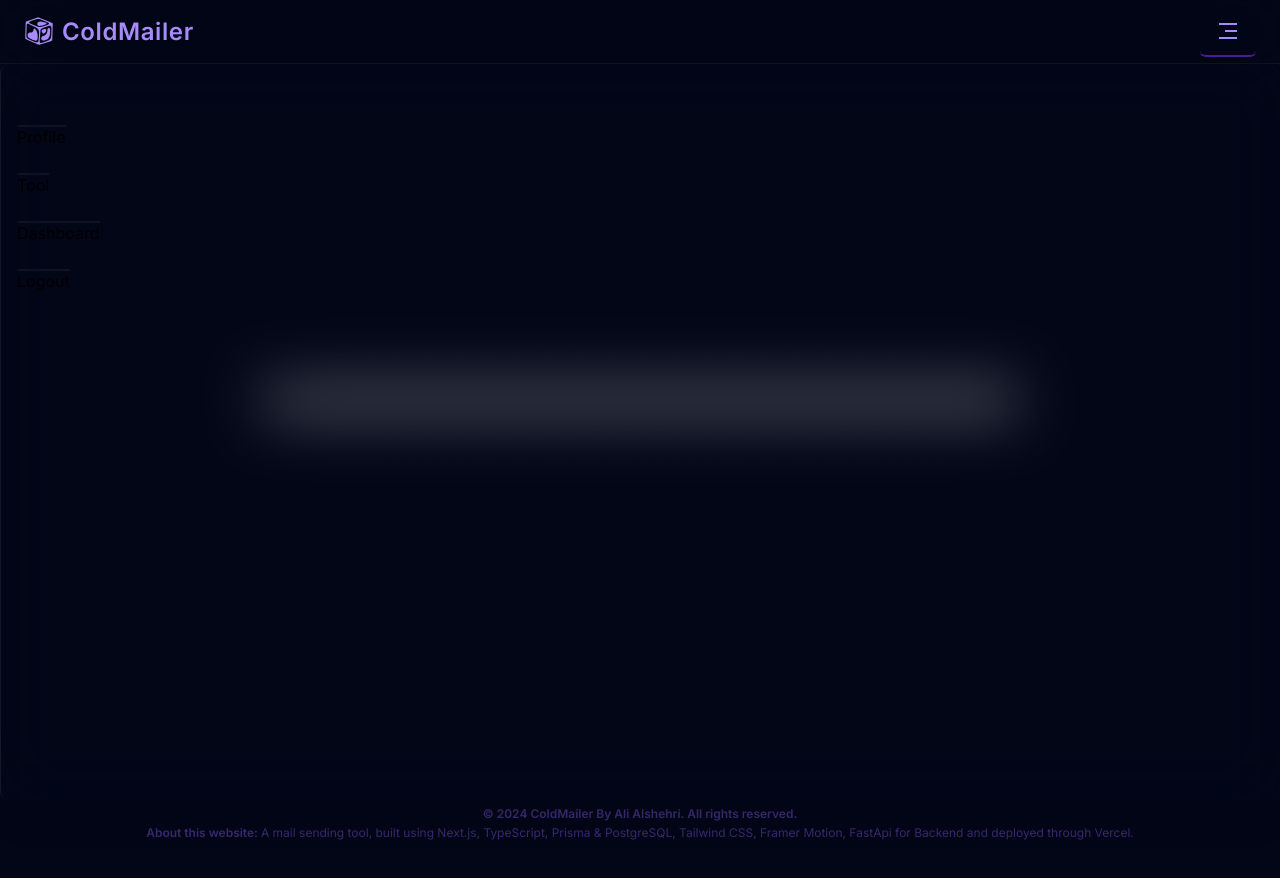
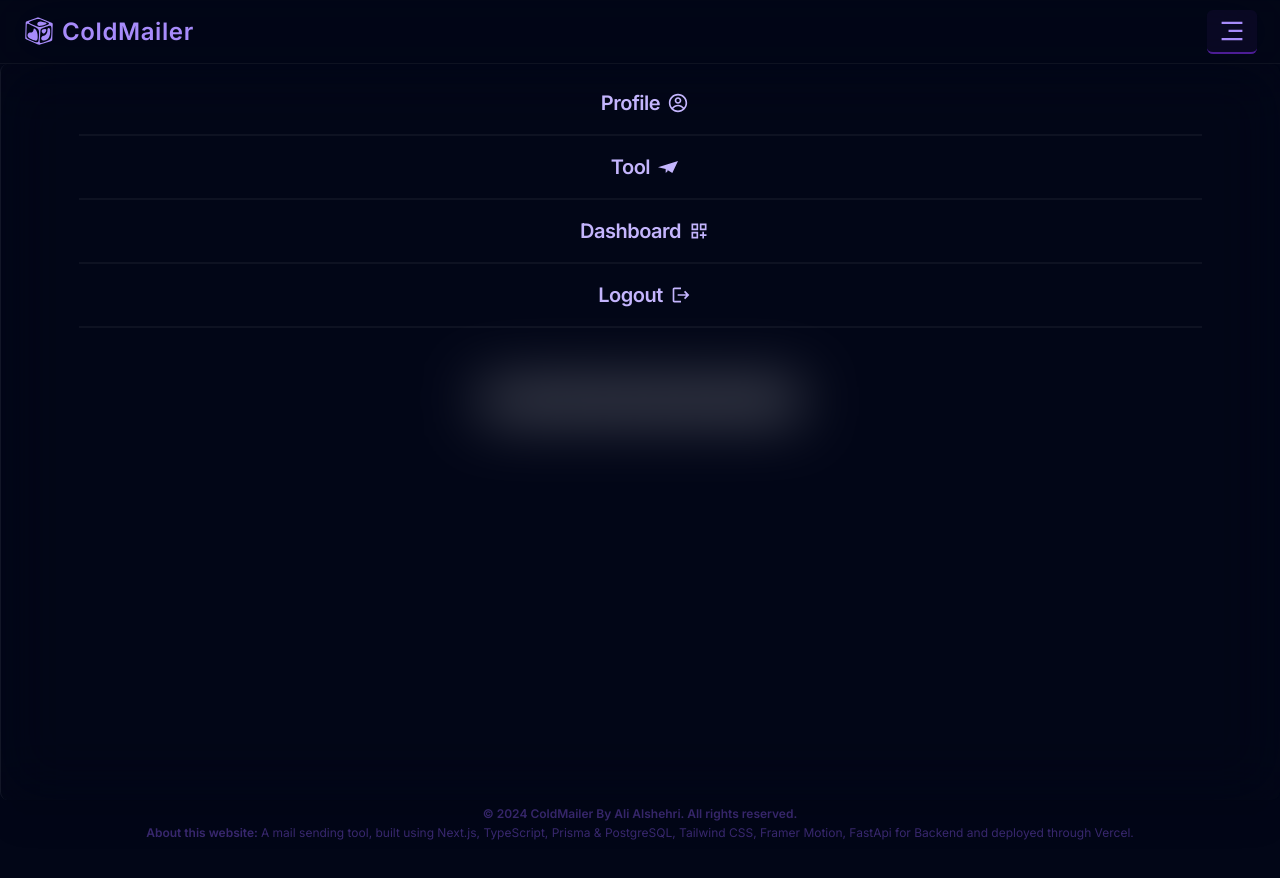
Before and after one commit to AlshehriAli0/ColdMailer, a Next.js app: page /tool in a window 1280 px wide. Both pictures are taken after a click on the button 1228 px from the left and 31 px from the top of the page. Shown: the top 878 px of the page. After the commit the page ends 857 px from the top, so only its background shows below. Built offline with nearby package versions, Linux system fonts and the light colour scheme; no server answers.

Commit message:
Update layout and styling

```diff
--- a/src/app/layout.tsx
+++ b/src/app/layout.tsx
@@ -34,7 +34,7 @@
           <meta charSet="utf-8" />
         </head>
 
-        <body className={`bg-slate-950 font-sans h-[1000px] ${inter.className}`}>
+        <body className={`bg-slate-950 font-sans ${inter.className}`}>
           <MantineProvider>
             <Navbar />
             {children}
--- a/src/app/sign-in/[[...sign-in]]/page.tsx
+++ b/src/app/sign-in/[[...sign-in]]/page.tsx
@@ -3,7 +3,7 @@
 
 export default function SignInPage() {
   return (
-    <section className="mt-[4rem] flex h-screen scroll-mt-96 justify-center sm:mt-[5rem] sm:w-screen 2xl:mt-[8rem]">
+    <section className="mt-[4rem] flex h-screen scroll-mt-96 justify-center sm:mt-[6rem] sm:w-screen 2xl:mt-[9rem]">
       <SignInForm></SignInForm>
     </section>
   );
--- a/src/app/sign-up/[[...sign-up]]/page.tsx
+++ b/src/app/sign-up/[[...sign-up]]/page.tsx
@@ -6,7 +6,7 @@
 
 export default function SignUpPage() {
   return (
-    <section className="mt-[4rem] 2xl:mt-[8rem] flex h-screen w-screen scroll-mt-96 justify-center sm:mt-[4rem]">
+    <section className="mt-[4rem] 2xl:mt-[9rem] flex h-screen w-screen scroll-mt-96 justify-center sm:mt-[5rem]">
       <SignUpForm></SignUpForm>
     </section>
   );
--- a/src/app/tool/page.tsx
+++ b/src/app/tool/page.tsx
@@ -9,7 +9,7 @@
   return (
     <section className="text-white">
       <div className="flex h-screen w-screen items-center justify-center">
-        <h1 className="text-5xl">hi44444444444444444444444</h1>
+        <h1 className="text-5xl">hi444444444</h1>
       </div>
 
     </section>
--- /dev/null
+++ b/src/components/menu-links.tsx
@@ -0,0 +1,52 @@
+"use client";
+
+import React from "react";
+import { linkData } from "@/lib/data";
+import Link from "next/link";
+
+import { CgProfile } from "react-icons/cg";
+import { SiMinutemailer } from "react-icons/si";
+import { MdOutlineDashboardCustomize, MdLogout } from "react-icons/md";
+import { useClerk } from "@clerk/nextjs";
+import { useRouter } from "next/navigation";
+
+const linksIcons = {
+  Profile: <CgProfile />,
+  Tool: <SiMinutemailer />,
+  Dashboard: <MdOutlineDashboardCustomize />,
+  Logout: <MdLogout />,
+};
+
+export default function MenuLinks() {
+  const { signOut } = useClerk();
+  const router = useRouter();
+
+  const handleLinkClick = async (linkName: string) => {
+    if (linkName === "Logout") {
+      await signOut(() => router.push("/"));
+    }
+  };
+
+  return (
+    <div className="mt-5 flex w-full flex-col items-center md:mt-2 ">
+      {linkData.map((link, index: number) => (
+        <ul
+          key={index}
+          className="flex h-16 w-[95%] items-center justify-center border-b-2 border-white/5 md:w-[90%] "
+        >
+          <Link
+            href={link.href}
+            onClick={() => handleLinkClick(link.name)}
+            className=" flex h-[95%] w-[90%] items-center justify-center gap-x-2 rounded-lg text-xl font-semibold tracking-tight text-violet-300 transition-all hover:scale-110 hover:bg-white/5 active:scale-100 md:ml-2 md:w-96"
+          >
+            {link.name}
+
+            {linksIcons[link.name] ? (
+              <span className=" ">{linksIcons[link.name]}</span>
+            ) : null}
+          </Link>
+        </ul>
+      ))}
+    </div>
+  );
+}
--- a/src/components/menu.tsx
+++ b/src/components/menu.tsx
@@ -4,21 +4,21 @@
 import { useDisclosure } from "@mantine/hooks";
 import { Drawer } from "@mantine/core";
 import { RiMenu3Line } from "react-icons/ri";
-import Link from "next/link";
 
-import { linkData } from "@/lib/data";
+import clsx from "clsx";
+import MenuLinks from "./menu-links";
 
 export default function Menu() {
   const [opened, { open, close }] = useDisclosure(false);
 
   return (
-    <aside className="z-50">
+    <aside className="z-40">
       <Drawer
         styles={{
           header: {
             backgroundColor: "rgb(2 6 23 / 0)",
             color: "rgb(255 255 255)",
-            visibility: "hidden",
+            display: "none",
           },
           content: {
             backdropFilter: "blur(30px)",
@@ -27,37 +27,36 @@
             borderLeft: "1px solid rgb(255 255 255 / 0.07)",
           },
           inner: {
-            marginTop: "65px",
+            marginTop: "64px",
+            zIndex: 40,
           },
         }}
         withCloseButton={false}
         position="top"
         withOverlay={false}
         radius="md"
-        size={10000}
+        size={1000}
         opened={opened}
         onClose={close}
         title="Control Panel"
       >
-        {linkData.map((link, index: number) => (
-          <div key={index} className="h-12 w-full">
-            <Link
-              href={link.href}
-              className="h-screen w-full border-t-2 border-white/5"
-            >
-              {link.name}
-            </Link>
-          </div>
-        ))}
+
+        <MenuLinks />
       </Drawer>
 
       <button
         onClick={opened ? close : open}
-        className={
-          "group items-center justify-center rounded-md border-b-2 border-violet-900 px-4 py-3 text-xl font-medium tracking-tight text-violet-400 transition-all hover:bg-violet-900/10 active:scale-95 md:active:scale-100"
-        }
+        className={clsx(
+          "group items-center justify-center rounded-md border-b-2 border-violet-900 px-4 py-3 text-xl font-medium tracking-tight text-violet-400 transition-all active:scale-95 md:px-3 md:py-2 md:hover:bg-violet-900/10 ",
+          opened ? "scale-105 bg-violet-900/10" : "",
+        )}
       >
-        <RiMenu3Line className="transition group-hover:scale-110 sm:text-2xl" />
+        <RiMenu3Line
+          className={clsx(
+            "transition-all group-hover:scale-110 sm:text-2xl ",
+            opened ? " md:scale-110" : "",
+          )}
+        />
       </button>
     </aside>
   );
--- a/src/components/navbar.tsx
+++ b/src/components/navbar.tsx
@@ -10,13 +10,13 @@
 import Menu from "./menu";
 
 export default function Navbar() {
-  const pathName = usePathname();
+  const pathName: string = usePathname();
 
   return (
     <nav
       className={clsx(
-        " top-0 z-50 mx-auto flex h-20 w-screen items-center justify-between px-6 md:h-16 ",
-        pathName !== "/"
+        " top-0 !z-50 mx-auto flex h-20 w-screen items-center justify-between px-6 md:h-16 ",
+        pathName !== "/" && pathName !== "/sign-up" && pathName !== "/sign-in"
           ? "safari-blur fixed border-b border-b-white/5 bg-slate-950/50"
           : "absolute ",
       )}
--- a/src/components/sign-in.tsx
+++ b/src/components/sign-in.tsx
@@ -47,7 +47,7 @@
 
             formButtonPrimary:
               "bg-violet-700 hover:bg-violet-900 hover:scale-105 active:scale-100 -mt-2",
-            card: "bg-violet-200/10 h-[35rem] border border-white/5 sm:hover:!scale-[1.025] transition",
+            card: "bg-violet-200/10 h-[35rem] border border-white/5 transition",
             headerTitle: "-mt-8 text-violet-400",
             headerSubtitle: "text-violet-800",
             formFieldRow: "-mt-4 mb-2",
--- a/src/components/sign-up.tsx
+++ b/src/components/sign-up.tsx
@@ -45,7 +45,7 @@
 
             formButtonPrimary:
               "bg-violet-700 hover:bg-violet-900 hover:scale-105 active:scale-100 -mt-2",
-            card: "bg-violet-200/10 h-[37.5rem] border border-white/5 sm:hover:!scale-[1.025] transition",
+            card: "bg-violet-200/10 h-[37.5rem] border border-white/5 transition",
             headerTitle: "-mt-10 text-violet-400",
             headerSubtitle: "text-violet-800",
             formFieldRow: "-mt-4 mb-2",
--- a/src/lib/data.ts
+++ b/src/lib/data.ts
@@ -13,6 +13,6 @@
   },
   {
     name: "Logout",
-    href: "/logout",
+    href: "",
   },
 ] as const;
```
